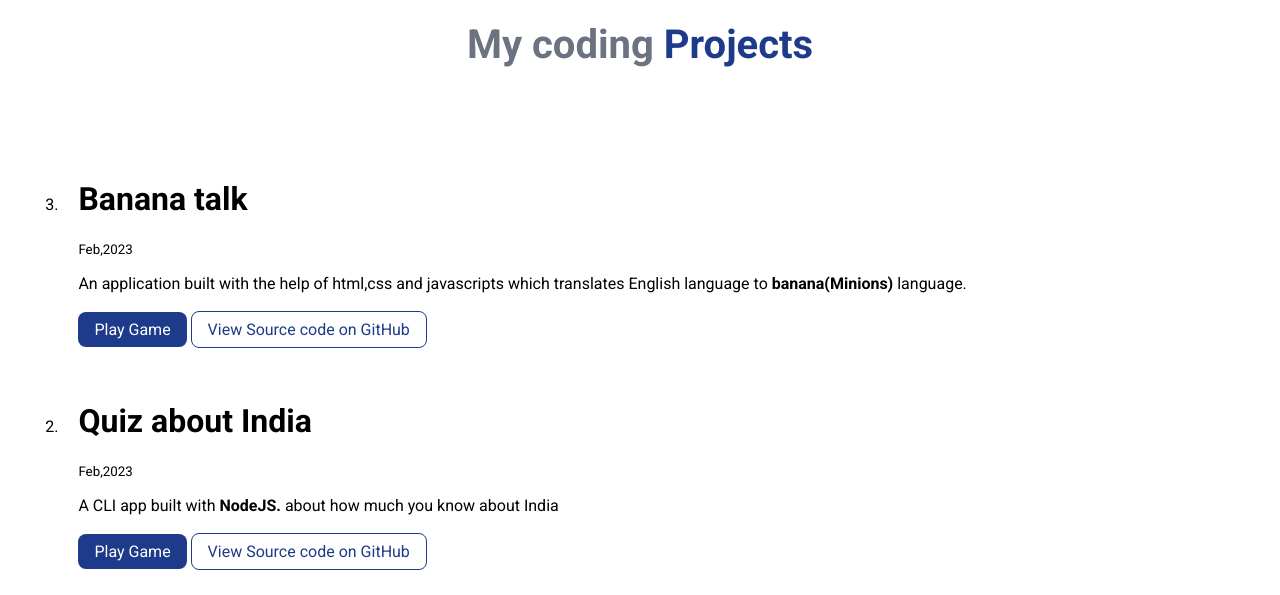
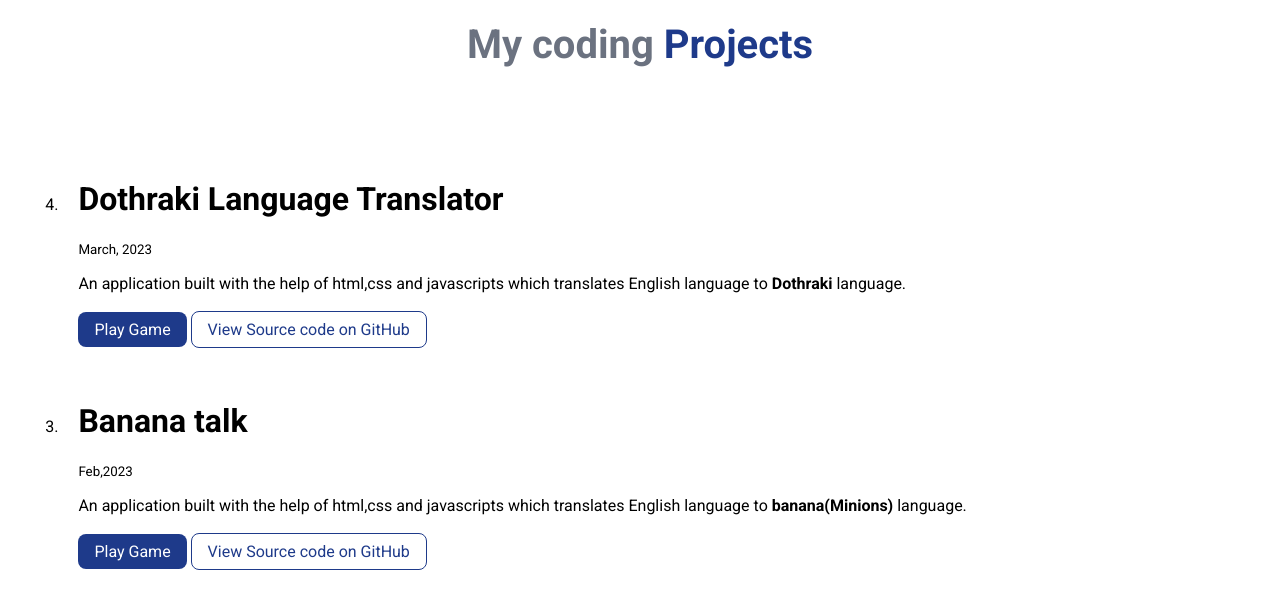
Before and after one commit to GreatParamjitSingh/My-Portfolio-Journey, a plain HTML site: page projects.html in a window 1280 px wide. Shown: the part 205-800 px from the top of the page. Drawn offline with Linux system fonts and the light colour scheme.

Commit message:
update:AddedNewProject
Added new project dothraki language converter.

```diff
--- a/projects.html
+++ b/projects.html
@@ -31,6 +31,30 @@
     </header>
 
     <ol reversed class="ordered-List-settings">
+      <li>
+        <div class="container">
+          <h1>Dothraki Language Translator</h1>
+          <small>March, 2023</small>
+          <p>
+            An application built with the help of html,css and javascripts which
+            translates English language to
+            <strong>Dothraki</strong> language.
+          </p>
+          <a
+            href="https://paramdothraki.netlify.app/"
+            target="_blank"
+            class="link link-primary"
+            >Play Game</a
+          >
+          <a
+            href="https://github.com/GreatParamjitSingh/neog-Lesson-Four-Mark-Seven-Translation-App"
+            target="_blank"
+            class="link link-secondary"
+            >View Source code on GitHub</a
+          >
+        </div>
+      </li>
+
       <li>
         <div class="container">
           <h1>Banana talk</h1>
```
